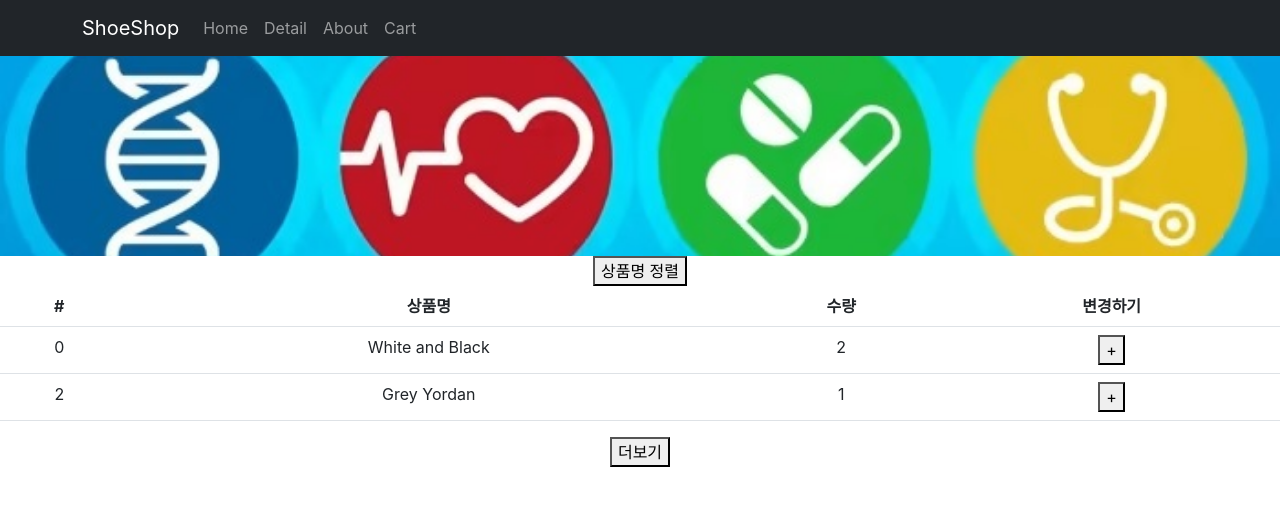
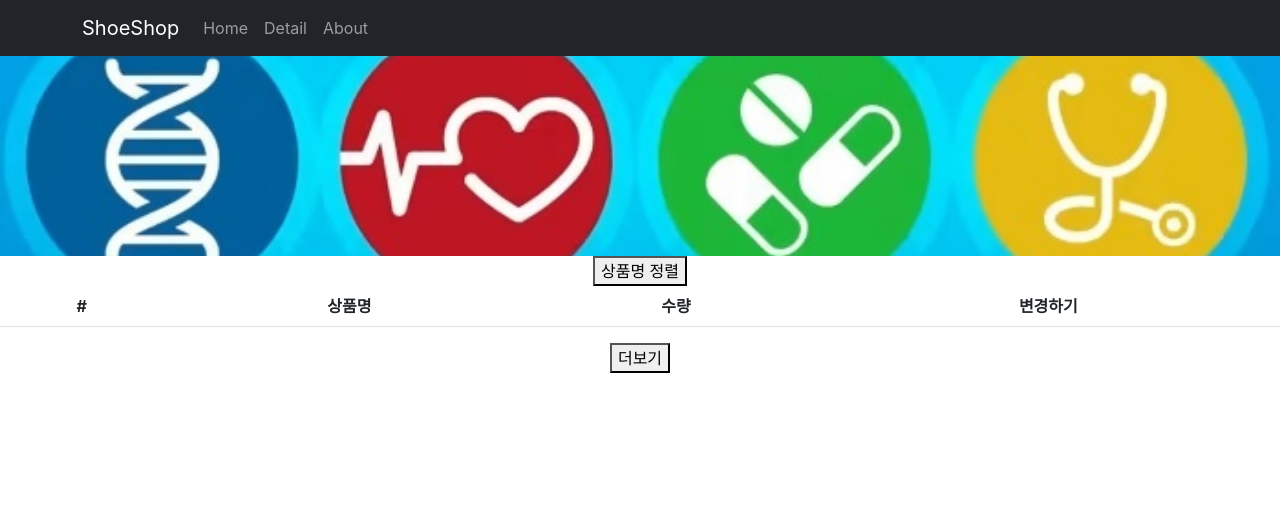
Before and after one commit to LEEDAESUNG/shop, a React (Create React App) app: page /cart in a window 1280 px wide. Shown: the top 506 px of the page. Built offline with nearby package versions, Linux system fonts and the light colour scheme.

Commit message:
장바구니 item 추가,삭제

```diff
--- a/src/App.js
+++ b/src/App.js
@@ -23,17 +23,21 @@ function App() {
         <div className="App">
             <Navbar bg="dark" variant="dark">
                 <Container>
-                    <Navbar.Brand href="/">ShoeShop</Navbar.Brand>
+                    {/* <Navbar.Brand href="/">ShoeShop</Navbar.Brand> */}
+                    <Navbar.Brand onClick={() => { navigate('/') }}>ShoeShop</Navbar.Brand>
                     <Nav className="me-auto">
                         {/* <Nav.Link href="#home">Home</Nav.Link>
             <Nav.Link href="#features">Features</Nav.Link>
             <Nav.Link href="#pricing">Pricing</Nav.Link> */}
 
-                        <Nav.Link href="/">Home</Nav.Link>
+                        {/* <Nav.Link href="/">Home</Nav.Link> */}
+                        <Nav.Link onClick={() => { navigate('/') }}>Home</Nav.Link>
                         {/* <Nav.Link href="/detail">Detail</Nav.Link> */}
                         <Nav.Link onClick={() => { navigate('/detail') }}> Detail </Nav.Link>
-                        <Nav.Link href="/about">About</Nav.Link>
-                        <Nav.Link href="/cart">Cart</Nav.Link>
+                        {/* <Nav.Link href="/about">About</Nav.Link> */}
+                        <Nav.Link onClick={() => { navigate('/abount') }} >About</Nav.Link>
+                        {/* <Nav.Link href="/cart">Cart</Nav.Link> */}
+                        <Nav.Link onClick={() => { navigate('/cart') }}></Nav.Link>}
 
                         {/* //페이지 이동 버튼 */}
                         {/* <Link to="/">홈</Link>
--- a/src/Store.js
+++ b/src/Store.js
@@ -7,25 +7,41 @@ let cart = createSlice({
     name: 'cartdata',
     initialState:
         [
-            { id: 0, name: 'White and Black', count: 2 },
-            { id: 2, name: 'Grey Yordan', count: 1 }
+            // { id: '0', name: 'White and Black', count: 2 },
+            // { id: '2', name: 'Grey Yordan', count: 1 }
         ],
     reducers: {
-        addCount(state) {
-            //return (state[0].count + 1)
-            state[0].count++
+        addItem(state, action) {
+            //state.push(action.payload)
+            let index = state.findIndex((element) => { return element.id === action.payload.id })
+            if (index < 0)
+                state.push(action.payload)
+            else
+                state[index].count++
+        },
+        delItem(state, action) {
+            let index = state.findIndex((element) => { return element.id === action.payload })
+            if(index>=0)
+                state.pop(index)
         },
         minusCount(state) {
-            //return (state[0].count - 1)
             state[0].count--
+        },
+        addCount(state, action) {
+            let index = state.findIndex((element) => { return element.id === action.payload} )
+            if (index>=0)
+                state[index].count++
+            else
+                console.log(index + ":해당 아이템 없습니다.")
         }
     }
 })
-export let { addCount, minusCount } = cart.actions //cart의 오브젝트를 왼쪽변수명으로 바꾸는 문법
+export let { addCount, minusCount, addItem, delItem } = cart.actions //cart의 오브젝트를 왼쪽변수명으로 바꾸는 문법
 
 
 let user = createSlice({
     name: 'user',
+    //initialState: 'kim',
     initialState: { name: 'kim', age: 30 },
     reducers: {
         changeName(state) {
--- a/src/routes/Cart.js
+++ b/src/routes/Cart.js
@@ -1,7 +1,8 @@
 
 import {Table} from 'react-bootstrap';
 import { useDispatch, useSelector } from 'react-redux';
-import { changeStock, addCount, minusCount, increaseAge } from './../Store.js';
+//import { changeStock, addCount, minusCount, increaseAge } from './../Store.js';
+import { addCount, delItem } from './../Store.js';
 
 
 function Cart() {
@@ -11,15 +12,15 @@ function Cart() {
 
     // let user = useSelector((state) => { return state.user })
     // let stock = useSelector((state) => { return state.stock })
-    let cart = useSelector((state) => state.cart )
+    //let cart = useSelector((state) => state.cart )
     let dispatch = useDispatch(); //store.js으로 요청을 보내주는 함수
-    console.log(state);
+    //console.log(state);
 
     return(
         <div>
             {/* {state.user.name} {state.user.age}의 위시리스트
             <button onClick={() => { dispatch(increaseAge(10)) }}>버튼</button> */}
-            {console.log(state.cart) }
+            {/* {console.log(state.cart) } */}
 
             <Table>
                 <thead>
@@ -32,14 +33,15 @@ function Cart() {
                 </thead>
                 <tbody>
                 {
-                    cart.map((a,i)=>
+                    state.cart.map((a,i)=>
                         <tr key={i}>
-                            <td>{cart[i].id}</td>
-                            <td>{cart[i].name}</td>
-                            <td>{cart[i].count}</td>
+                            <td>{state.cart[i].id}</td>
+                            <td>{state.cart[i].name}</td>
+                            <td>{state.cart[i].count}</td>
                             {/* <td><button onClick={() => { dispatch(changeName()) }}>+</button></td> */}
                             {/* <td><button onClick={() => { dispatch(changeStock()) }}>+</button></td> */}
-                            <td><button onClick={() => { dispatch(addCount(i)) }}>+</button></td>
+                            <td><button onClick={() => { dispatch(addCount(state.cart[i].id)) }}>+</button>
+                                <button onClick={() => { dispatch(delItem(state.cart[i].id)) }}>삭제</button></td>
 
                         </tr>
                     )
--- a/src/routes/Detail.js
+++ b/src/routes/Detail.js
@@ -2,6 +2,10 @@ import { useEffect, useState } from "react";
 import { useParams } from "react-router-dom";
 //import styled from 'styled-components';
 import { Nav, Tab } from "react-bootstrap";
+//import { addCount } from './../Store.js';
+import { addCount, addItem } from './../Store.js';
+import { useDispatch, useSelector } from 'react-redux';
+import { Routes, Route, Link, useNavigate, Outlet } from 'react-router-dom';
 
 // let YellowSimpleBtn = styled.button`
 //     background : grey;
@@ -23,6 +27,9 @@ import { Nav, Tab } from "react-bootstrap";
 function Detail(props) {
 
     let {id} = useParams();
+    let state = useSelector((state) => { return state });
+    let dispatch = useDispatch();
+    let navigate = useNavigate();
 
     //HTML 랜더링 이후 실행
     //이용시점:
@@ -130,7 +137,9 @@ function Detail(props) {
                     <h4 className="pt-5">{props.shoes[id].title}</h4>
                     <p>{props.shoes[id].content}</p>
                     <p>{props.shoes[id].price} 원</p>
-                    <button className="btn btn-danger">주문하기</button>
+                    {/* { id: 1, name: 'TestItem', count: 1 }, */}
+                    <button className="btn btn-danger" onClick={() => { dispatch(addItem({ id: id, name: props.shoes[id].title, count: 1 })); navigate('/cart'); }  }>주문하기</button>
+                    {console.log(state.cart) }
                 </div>
             </div>
 
```
